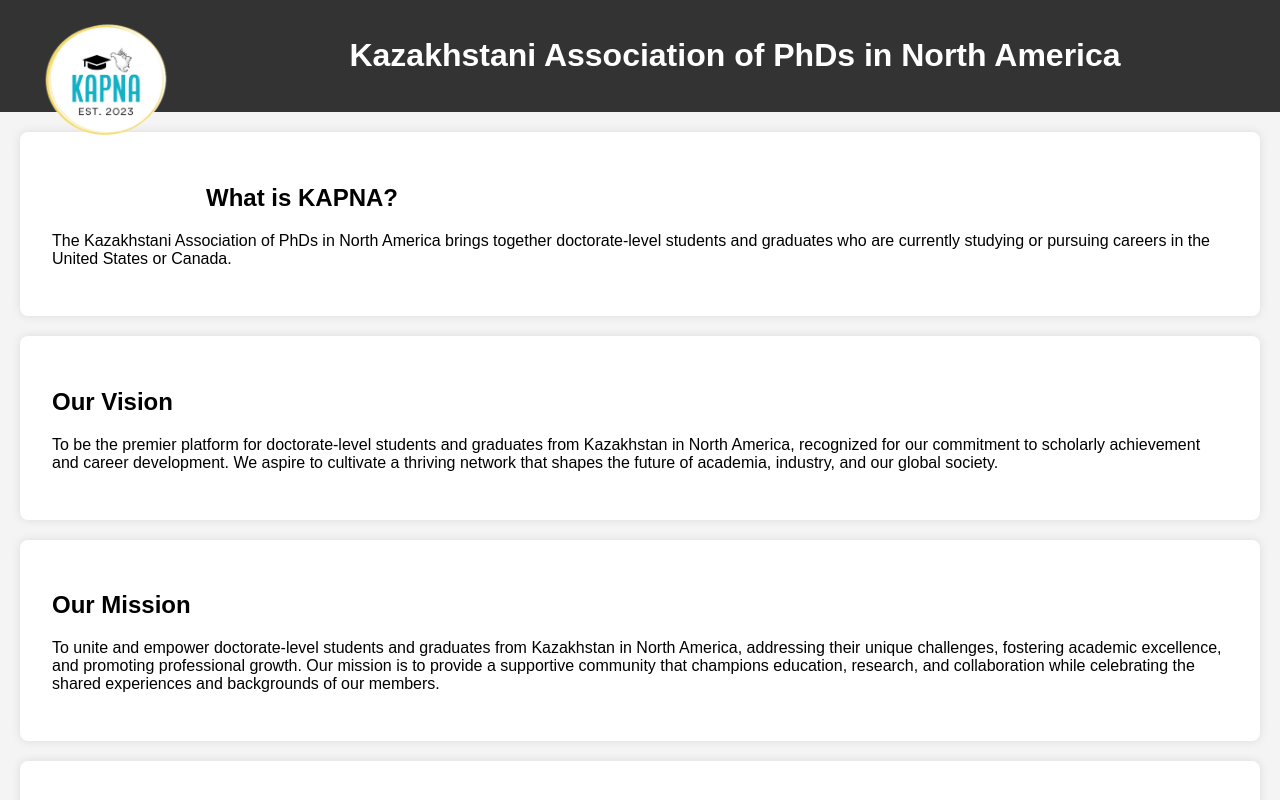
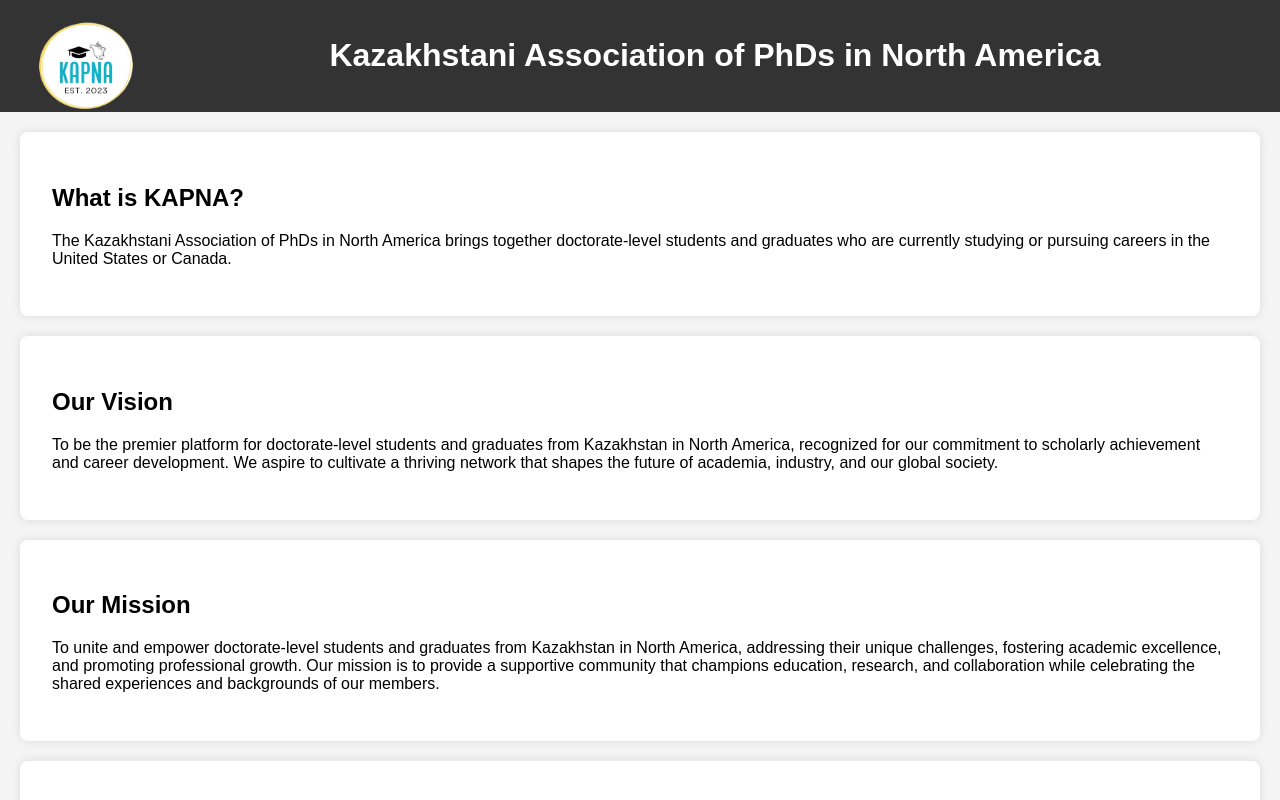
Before and after one commit to KazAssocPhdNA/KazAssocPhdNA, a plain HTML site: page index.html in a window 1280 px wide. Shown: the top 800 px of the page. Drawn offline with Linux system fonts and the light colour scheme.

Commit message:
Update styles.css

```diff
--- a/styles.css
+++ b/styles.css
@@ -19,8 +19,8 @@ header img {
     float: left; /* Align the image to the left */
     margin-right: 10px;
     margin-bottom: 50px;
-    width: 180px; /* Adjust the width as needed */
-    height: 128px; /* Maintain aspect ratio */
+    width: 140px; /* Adjust the width as needed */
+    height: 100px; /* Maintain aspect ratio */
 }
 
 section {
```
